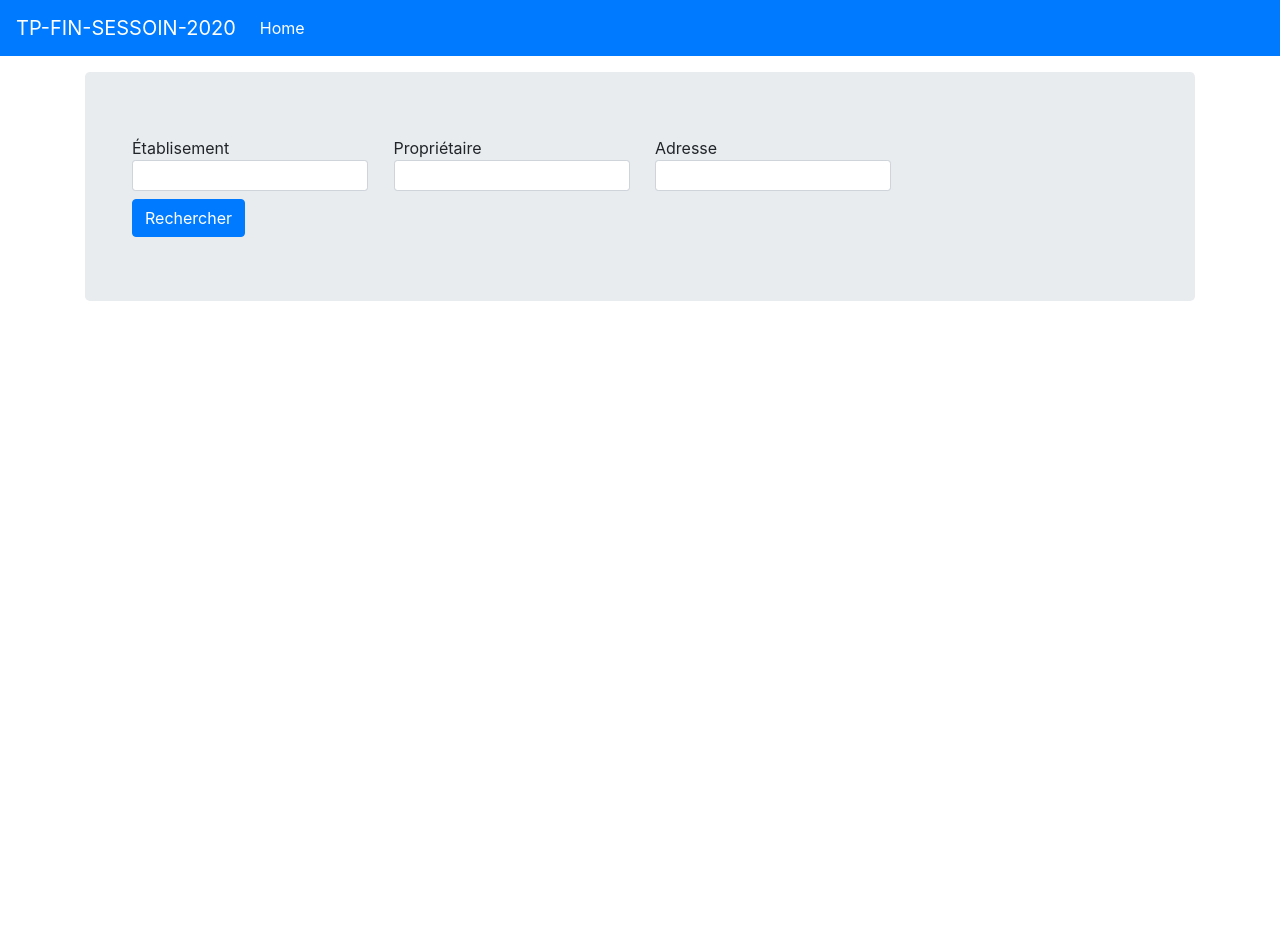
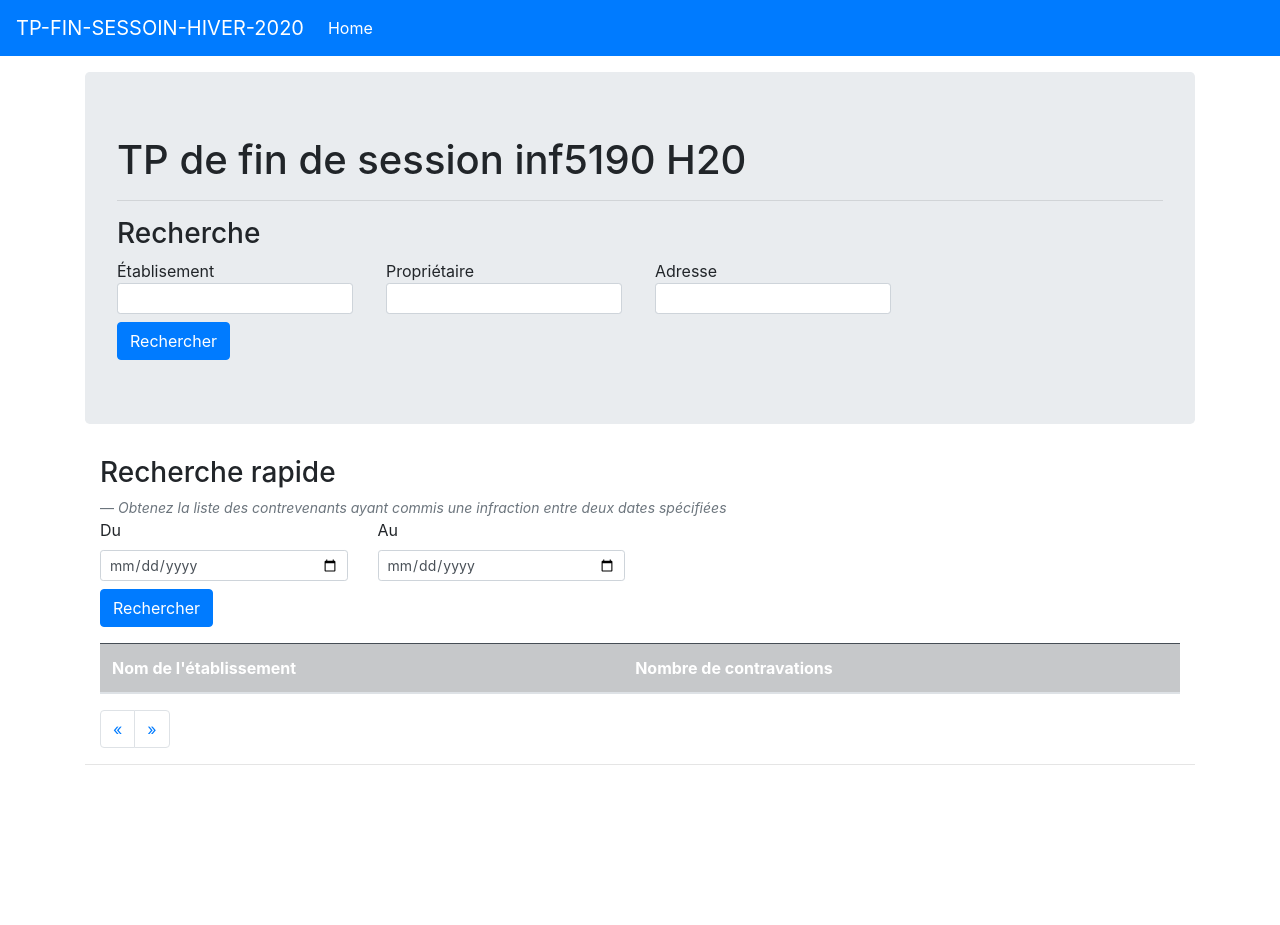
Before and after one commit to limonsso/INF5190-TP-FIN-SESSION, a Flask app: page / in a window 1280 px wide. Before the commit the page ends 301 px from the top, so only its background shows below. Run offline with Flask 2, Linux system fonts and the light colour scheme; lists and menus that the app fills with data are empty; some libraries are stand-ins or nearby versions.

Commit message:
Ajout de la feature A5

```diff
--- a/models/contrevenant.py
+++ b/models/contrevenant.py
@@ -1,5 +1,6 @@
 import uuid
 
+import dateparser
 
 class Contrevenant(object):
 
@@ -20,7 +21,7 @@ class Contrevenant(object):
 def is_equal(contrevenant_1, contrevenant_2):
     if (contrevenant_1.etablissement == contrevenant_2.etablissement
             and contrevenant_1.adresse == contrevenant_2.adresse
-            and contrevenant_1.date_infraction == contrevenant_2.date_infraction):
+            and contrevenant_1.date_infraction == f"{dateparser.parse(contrevenant_2.date_infraction).date()}"):
         return True
     else:
         return False
--- a/scripts/import_data_script.py
+++ b/scripts/import_data_script.py
@@ -37,7 +37,7 @@ def insert_contrevenants_to_db(list_contrevenants):
                 f"{dateparser.parse(contrevenant.date_jugement).date()}",
                 contrevenant.montant)
             contrevenants_to_insert.append(new_contrevenant)
-            print(new_contrevenant)
+            #print(new_contrevenant)
     con = (TpInf5190Db()).get_connection()
     cur = con.cursor()
     cur.executemany("INSERT INTO contrevenants VALUES (?, ?, ?, ?, ?, ?, ?, ?, ?, ?)", contrevenants_to_insert)
--- a/services/contrevenant_service.py
+++ b/services/contrevenant_service.py
@@ -51,7 +51,6 @@ def get_all_contrevenants():
 
 
 def get_all_contrevenant_between_date(du, au):
-    print(f"du {du} au {au}")
     connection = (TpInf5190Db()).get_connection()
     curs = connection.cursor()
     sqlQuery = "SELECT * FROM Contrevenants WHERE date_infraction BETWEEN ? AND ? ORDER BY date_infraction DESC"
--- /dev/null
+++ b/webapp/static/css/site.css
@@ -0,0 +1,11 @@
+#footer {
+    margin: 5em 0;
+}
+
+.hidden{
+    display: none;
+}
+
+.pagination li:hover{
+    cursor: pointer;
+}
--- /dev/null
+++ b/webapp/static/js/pagination.js
@@ -0,0 +1,135 @@
+//https://codepen.io/yasser-mas/pen/pyWPJd;
+
+function getPagination(table) {
+    var lastPage = 1;
+
+    // $('#maxRows')
+    //     .on('change', function (evt) {
+    //         //$('.paginationprev').html('');						// reset pagination
+    //
+    //
+    //     })
+    //     .val(5)
+    //     .change();
+    lastPage = 1;
+    $('.pagination')
+        .find('li')
+        .slice(1, -1)
+        .remove();
+    var trnum = 0; // reset tr counter
+    var maxRows = 10; // get Max Rows from select option
+
+    if (maxRows == 5000) {
+        $('.pagination').hide();
+    } else {
+        $('.pagination').show();
+    }
+
+    var totalRows = $(table + ' tbody tr').length; // numbers of rows
+    $(table + ' tr:gt(0)').each(function () {
+        // each TR in  table and not the header
+        trnum++; // Start Counter
+        if (trnum > maxRows) {
+            // if tr number gt maxRows
+
+            $(this).hide(); // fade it out
+        }
+        if (trnum <= maxRows) {
+            $(this).show();
+        } // else fade in Important in case if it ..
+    }); //  was fade out to fade it in
+    if (totalRows > maxRows) {
+        // if tr total rows gt max rows option
+        var pagenum = Math.ceil(totalRows / maxRows); // ceil total(rows/maxrows) to get ..
+        //	numbers of pages
+        for (var i = 1; i <= pagenum;) {
+            // for each page append pagination li
+            $('.pagination #prev')
+                .before(
+                    `<li class="page-item" data-page="${i}">
+                                <span class="page-link">${i++}</span>
+                            </li>`
+                )
+                .show();
+        } // end for i
+    } // end if row count > max rows
+    $('.pagination [data-page="1"]').addClass('active'); // add active class to the first li
+    $('.pagination li').on('click', function (evt) {
+        // on click each page
+        evt.stopImmediatePropagation();
+        evt.preventDefault();
+        var pageNum = $(this).attr('data-page'); // get it's number
+
+        var maxRows = 10;
+
+        if (pageNum == 'prev') {
+            if (lastPage == 1) {
+                return;
+            }
+            pageNum = --lastPage;
+        }
+        if (pageNum == 'next') {
+            if (lastPage == $('.pagination li').length - 2) {
+                return;
+            }
+            pageNum = ++lastPage;
+        }
+
+        lastPage = pageNum;
+        var trIndex = 0; // reset tr counter
+        $('.pagination li').removeClass('active'); // remove active class from all li
+        $('.pagination [data-page="' + lastPage + '"]').addClass('active'); // add active class to the clicked
+        // $(this).addClass('active');					// add active class to the clicked
+        limitPagging();
+        $(table + ' tr:gt(0)').each(function () {
+            // each tr in table not the header
+            trIndex++; // tr index counter
+            // if tr index gt maxRows*pageNum or lt maxRows*pageNum-maxRows fade if out
+            if (
+                trIndex > maxRows * pageNum ||
+                trIndex <= maxRows * pageNum - maxRows
+            ) {
+                $(this).hide();
+            } else {
+                $(this).show();
+            } //else fade in
+        }); // end of for each tr in table
+    }); // end of on click pagination list
+    limitPagging();
+    // end of on select change
+
+    // END OF PAGINATION
+}
+
+function limitPagging() {
+    // alert($('.pagination li').length)
+
+    if ($('.pagination li').length > 7) {
+        if ($('.pagination li.active').attr('data-page') <= 3) {
+            $('.pagination li:gt(5)').hide();
+            $('.pagination li:lt(5)').show();
+            $('.pagination [data-page="next"]').show();
+        }
+        if ($('.pagination li.active').attr('data-page') > 3) {
+            $('.pagination li:gt(0)').hide();
+            $('.pagination [data-page="next"]').show();
+            for (let i = (parseInt($('.pagination li.active').attr('data-page')) - 2); i <= (parseInt($('.pagination li.active').attr('data-page')) + 2); i++) {
+                $('.pagination [data-page="' + i + '"]').show();
+
+            }
+
+        }
+    }
+}
+
+function addIDColumnToTable() {
+    // Just to append id number for each row
+    $('table tr:eq(0)').prepend('<th> ID </th>');
+
+    var id = 0;
+
+    $('table tr:gt(0)').each(function () {
+        id++;
+        $(this).prepend('<td>' + id + '</td>');
+    });
+}
--- /dev/null
+++ b/webapp/static/js/site.js
@@ -0,0 +1,53 @@
+
+$('#quick-search-submit').click(function (e) {
+    e.preventDefault();
+    var date_du = $('#date_du');
+    var date_au = $('#date_au');
+    if (date_du.val() === '') {
+        date_du.addClass('is-invalid')
+        return;
+    } else {
+        if (date_du.hasClass('is-invalid'))
+            date_du.removeClass('is-invalid')
+    }
+    if (date_au.val() === '') {
+        date_au.addClass('is-invalid')
+        return;
+    } else {
+        if (date_au.hasClass('is-invalid'))
+            date_au.removeClass('is-invalid')
+    }
+    var alert_qck_search = $('#alert-error-qck-search')
+    if (date_du.val() > $('#date_au').val()) {
+        alert_qck_search.removeClass('hidden')
+    } else {
+        if (!alert_qck_search.hasClass('hidden')) {
+            alert_qck_search.addClass('hidden')
+            return;
+        }
+    }
+
+    fetch(`${window.location.origin}/contrevenants?du=${date_du.val()}&au=${date_au.val()}`)
+        .then(function (data) {
+            data.json().then(function (response) {
+                $('#quick-search-result tbody').empty();
+                let group = response.reduce((r, a) => {
+                    r[a.etablissement] = [...r[a.etablissement] || [], a];
+                    return r;
+                }, {});
+                var html = '';
+                Object.keys(group).forEach((elt, index) => {
+                    html += `<tr>
+                                <td scope="row">${elt}</td>
+                                <th scope="row">${group[elt].length} contravention${group[elt].length > 1 ? 's' : ''}</th>
+                            </tr>`
+                });
+                $('#quick-search-result tbody:last-child').append(html);
+
+                getPagination('#quick-search-result');
+            });
+        })
+        .catch(function (error) {
+            console.log(error)
+        });
+});
--- a/webapp/templates/home.html
+++ b/webapp/templates/home.html
@@ -2,6 +2,9 @@
 {% block content %}
     <div class="page-header mt-3">
         <div class="jumbotron">
+            <h1>TP de fin de session inf5190 H20</h1>
+            <hr/>
+            <h3>Recherche</h3>
             <form class="form-inline" method="GET" action="/">
                 {% if error %}
                     <div class="alert alert-dismissible alert-warning col-12">
@@ -9,6 +12,7 @@
                         <strong><span class="fa fa-exclamation-triangle"></span> Oups!</strong> {{ error }}
                     </div>
                 {% endif %}
+                <div class="row">
                     <div class="form-group col-3 mb-2">
                         <label for="etablissement">Établisement</label>
                         <input type="text" class="form-control form-control-sm" id="etablissement" name="etablissement">
@@ -24,7 +28,59 @@
                     <div class="form-group col-12">
                         <button class="btn btn-primary" type="submit">Rechercher</button>
                     </div>
+                </div>
             </form>
         </div>
     </div>
+    <div class="container">
+        <h3>Recherche rapide</h3>
+        <footer class="blockquote-footer"><cite title="Source Title">Obtenez la liste des contrevenants ayant commis une
+            infraction entre deux dates spécifiées</cite></footer>
+        <form>
+            <div id="alert-error-qck-search" class="alert alert-dismissible alert-danger mt-2 hidden">
+                <p class="mb-0">Désolé, la date 'du' doit être inferieure à la date 'au' SVP !!!</p>
+            </div>
+            <div class="row">
+                <div class="form-group col-3 mb-2">
+                    <label for="date_du">Du</label>
+                    <input type="date" class="form-control form-control-sm" id="date_du" name="date_du">
+                    <div class="invalid-feedback">La date est réquise</div>
+                </div>
+                <div class="form-group col-3 mb-2">
+                    <label for="date_au">Au</label>
+                    <input type="date" class="form-control form-control-sm" id="date_au" name="date_au">
+                    <div class="invalid-feedback">La date est réquise</div>
+                </div>
+                <div class="form-group col-12">
+                    <button class="btn btn-primary" id="quick-search-submit">Rechercher</button>
+                </div>
+            </div>
+        </form>
+        <table id="quick-search-result" class="table table-hover">
+            <thead>
+            <tr class="table-dark">
+                <th scope="col">Nom de l'établissement</th>
+                <th scope="col">Nombre de contravations</th>
+            </tr>
+            </thead>
+            <tbody>
+            </tbody>
+        </table>
+
+        <!--		Start Pagination -->
+        <div class='pagination-container'>
+            <nav>
+                <ul class="pagination">
+                    <li data-page="prev" class="page-item">
+                        <a class="page-link" href="#">&laquo;</a>
+                    </li>
+                    <!--	Here the JS Function Will Add the Rows -->
+                    <li data-page="next" id="prev" class="page-item">
+                        <span class="page-link">&raquo;</span>
+                    </li>
+                </ul>
+            </nav>
+        </div>
+        <!--    End of Container    -->
+    </div>
 {% endblock %}
--- a/webapp/templates/main_layout.html
+++ b/webapp/templates/main_layout.html
@@ -3,14 +3,15 @@
 <head>
     <link rel="stylesheet" href="{{ url_for('static', filename='lib/bootstrap/css/bootstrap.css') }}">
     <link rel="stylesheet" href="{{ url_for('static', filename='lib/font-awesome/css/font-awesome.css') }}">
+    <link rel="stylesheet" href="{{ url_for('static', filename='css/site.css') }}">
 
     <script src="{{ url_for('static', filename='lib/jquery/jquery-3.4.1.js') }}"></script>
     <meta charset="UTF-8">
-    <title>INF5190 TP-FIN-SESSOIN-2020</title>
+    <title>TP-FIN-SESSOIN</title>
 </head>
 <body>
 <nav class="navbar navbar-expand-lg navbar-dark bg-primary">
-    <a class="navbar-brand" href="/">TP-FIN-SESSOIN-2020</a>
+    <a class="navbar-brand" href="/">TP-FIN-SESSOIN-HIVER-2020</a>
     <button class="navbar-toggler" type="button" data-toggle="collapse" data-target="#navbarColor03"
             aria-controls="navbarColor03" aria-expanded="false" aria-label="Toggle navigation">
         <span class="navbar-toggler-icon"></span>
@@ -27,7 +28,20 @@
 <div class="container">
     {% block content %}
     {% endblock %}
+
+    <hr/>
+    <footer id="footer">
+        <div class="row">
+            <div class="col-lg-12">
+
+            </div>
+        </div>
+
+    </footer>
 </div>
+
+<script src="{{ url_for('static', filename='js/site.js') }}"></script>
+<script src="{{ url_for('static', filename='js/pagination.js') }}"></script>
 <script src="{{ url_for('static', filename='lib/bootstrap/js/bootstrap.js') }}"></script>
 </body>
 </html>
```
Also changed, not shown: webapp/templates/apidoc.html (+1 -1 lines), 2 other files. Lines whose indentation alone changed are shown as unchanged.
